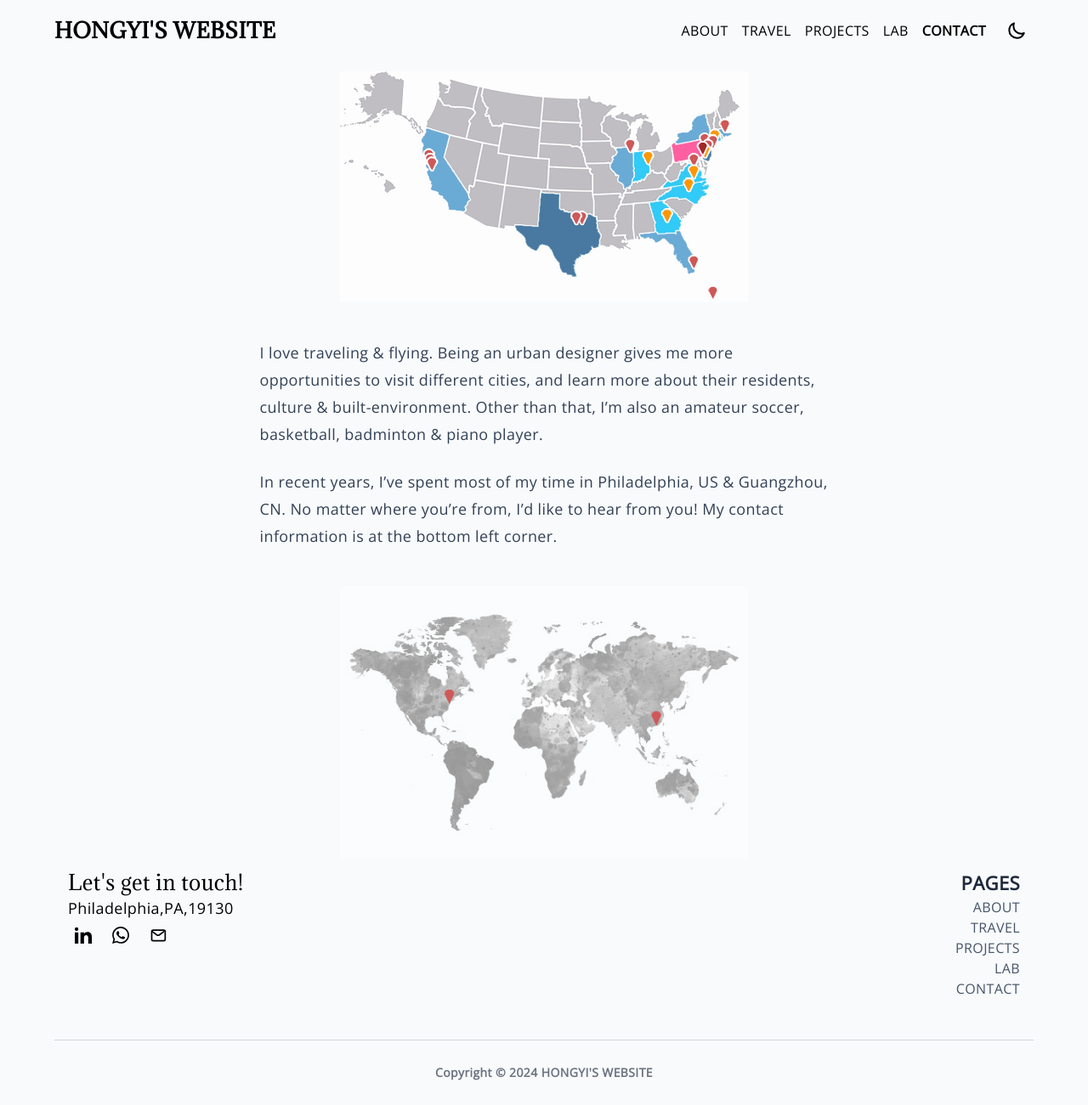
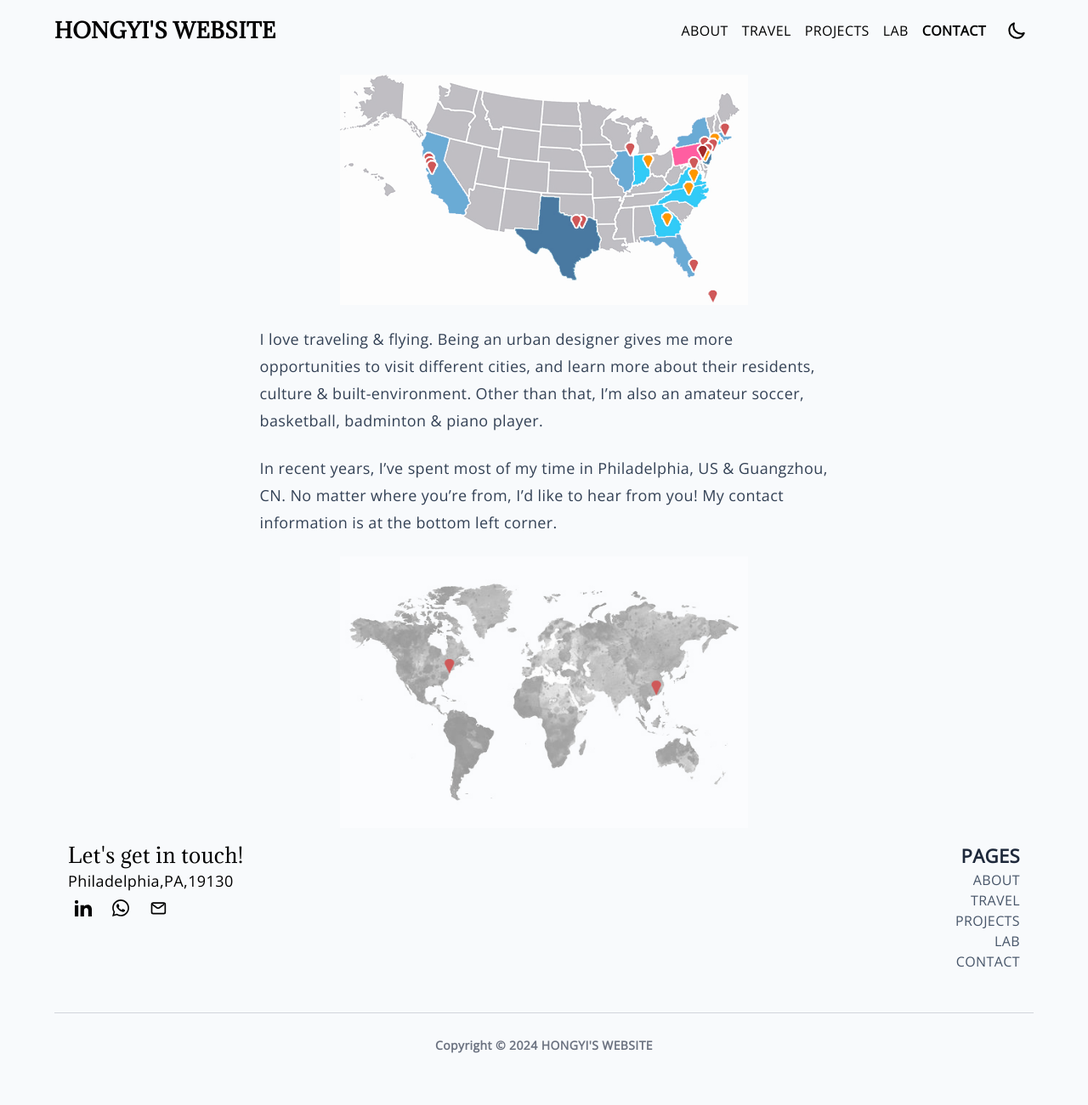
Before and after one commit to hongyili-hl/hongyili-hl.github.io, a Jekyll site: the page built from tags.md, in a window 1280 px wide. Shown: the whole page at 85% size. Built offline with Jekyll 4.4.1, drawn with Linux system fonts in a browser that asks for light colours; after the commit the page ends 1269 px from its top, so only the background shows below that.

Commit message:
Update contact.html

```diff
--- a/_layouts/contact.html
+++ b/_layouts/contact.html
@@ -2,14 +2,14 @@
 layout: base
 ---
 
-<div class="flex justify-center py-1 md:py-2">
+<div class="flex justify-center py-2 md:py-4">
   <img src="/assets/images/Footprint Map.jpg" alt="" class="basis-2/6  w-11/12 md:w-5/12 p-2 md:px-0" oncontextmenu="return false" ondragstart="return false" style="-webkit-touch-callout: none;-webkit-user-select: none;-moz-user-select: none;-ms-user-select: none;user-select: none">
 </div>
-<div class="flex justify-center py-4 md:py-8">
+<div class="flex justify-center py-2 md:py-4">
   <article class="prose md:prose-lg prose-p:font-extralight prose-headings:font-light prose-slate dark:prose-invert prose-img:mx-auto prose-img:w-2/3">
   {{ content }}
   </article>
 </div>
-<div class="flex justify-center py-1 md:py-2">
+<div class="flex justify-center py-2 md:py-4">
   <img src="/assets/images/Map.jpg" alt="" class="basis-2/6  w-11/12 md:w-5/12 p-2 md:px-0" oncontextmenu="return false" ondragstart="return false" style="-webkit-touch-callout: none;-webkit-user-select: none;-moz-user-select: none;-ms-user-select: none;user-select: none">
 </div>
```
